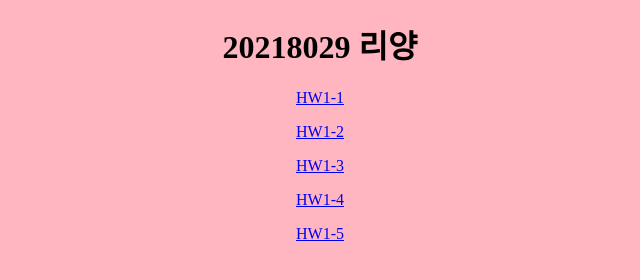
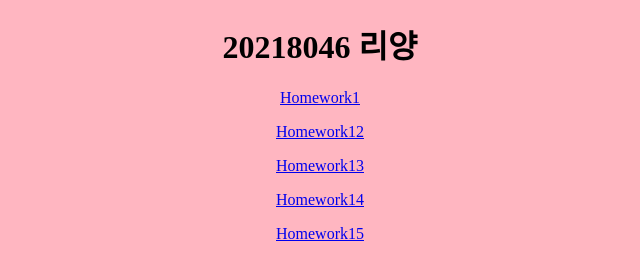
Before and after one commit to JianxinYi/JianxinYi.github.io, a plain HTML site: page homework.html in a window 1280 px wide. Shown: the whole page, without its empty margins (320-960 px from the left). Drawn offline with Linux system fonts and the light colour scheme.

Commit message:
Update homework.html

```diff
--- a/homework.html
+++ b/homework.html
@@ -1,16 +1,15 @@
 <!DOCTYPE html>
  <html>
  <head>
- <div class="text" style=" text-align:center;"><title> 20218029 리양</title>
+ <div class="text" style=" text-align:center;"><title> 20218046 리양</title>
  <meta name="author" content="Chenyu">
  </head>
  <body bgcolor="lightpink">
- <h1 >20218029 리양</h1>
- <p>
- <a href="https://tse2-mm.cn.bing.net/th/id/OIP-C.9Lyy1G1N0Fy7_YuKtKT3nAHaEo?pid=ImgDet&rs=1">HW1-1</a></p>
- <p> <a href="https://20218029.github.io/homework2">HW1-2</a></p>
- <p> <a href="https://20218029.github.io/homework3">HW1-3</a></p>
- <p> <a href="https://20218029.github.io/homework4">HW1-4</a></p>
- <p> <a href="https://20218029.github.io/homework5">HW1-5</a></p>
+ <h1 >20218046 리양</h1>
+ <p> <a href="https://JianxinYi.github.io/homework2">Homework1</a></p>
+ <p> <a href="https://JianxinYi.github.io/homework2">Homework12</a></p>
+ <p> <a href="https://JianxinYi.github.io/homework3">Homework13</a></p>
+ <p> <a href="https://JianxinYi.github.io/homework4">Homework14</a></p>
+ <p> <a href="https://JianxinYi.github.io/homework5">Homework15</a></p>
    </body>
  </html>
```
